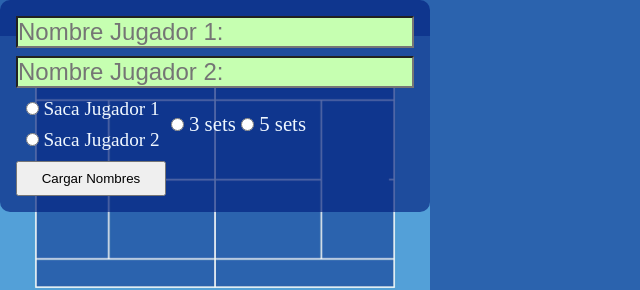
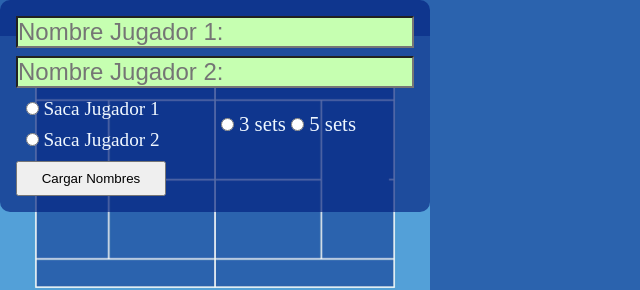
Before and after one commit to SebastianOrtizok/contador_tenis, a plain HTML site: page index.html in a window 1280 px wide. Shown: the top 290 px of the page, without its empty margins (0-640 px from the left). Drawn offline with Linux system fonts and the light colour scheme.

Commit message:
se ajustaron campos del formulario falta logica del tiebreak y ajustar para pantallas grandes

```diff
--- a/css/style.css
+++ b/css/style.css
@@ -23,7 +23,7 @@ body {
     flex-direction: row;
 	flex-wrap: wrap;
 	border-radius: 10px;
-    max-width: 430px;
+    width: 430px;
     padding: 1rem;
 	align-items: center;
 }
@@ -39,10 +39,10 @@ body {
 }
 
 .servicio{
-	color: aliceblue;
-	padding:0.3rem;
-	width: 150px;
-	font-size: 1.2rem;
+    color: aliceblue;
+    padding: 0.3rem;
+    width: 200px;
+    font-size: 1.2rem;
 
 }
 
```
